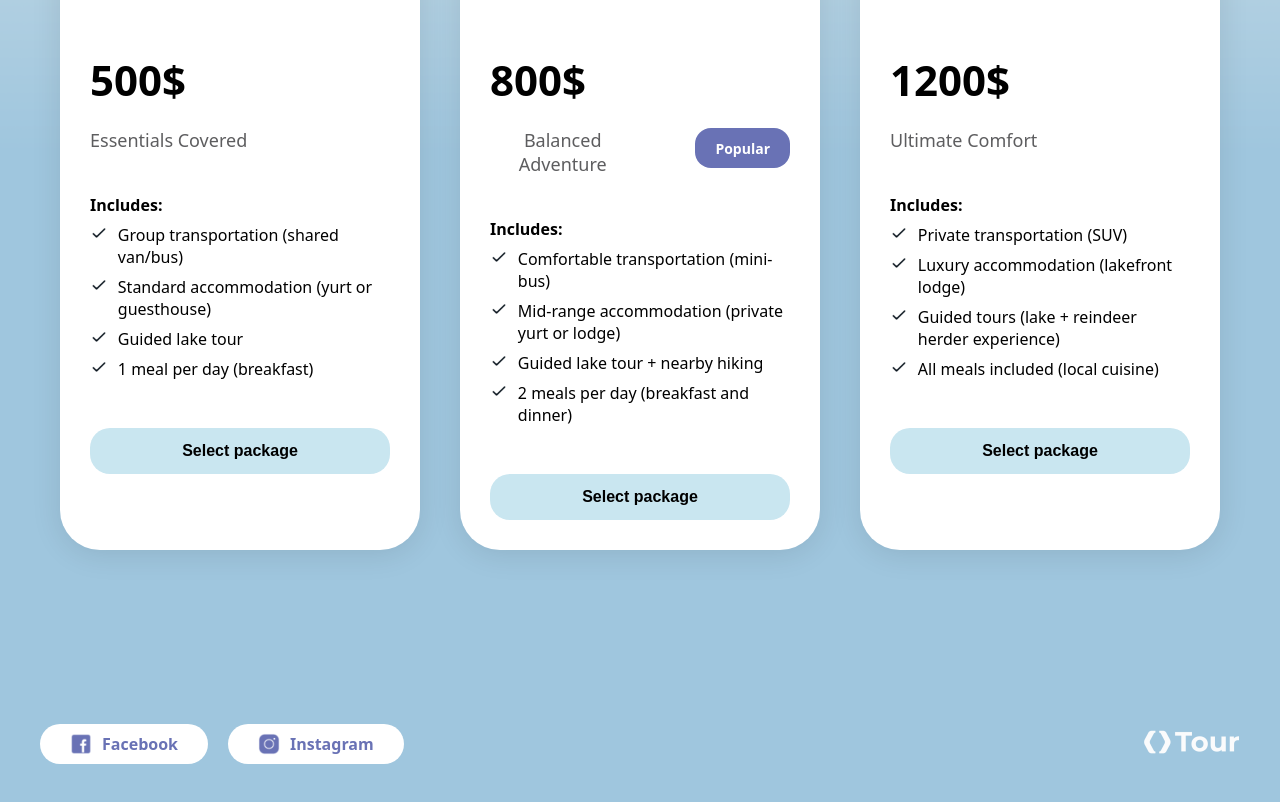
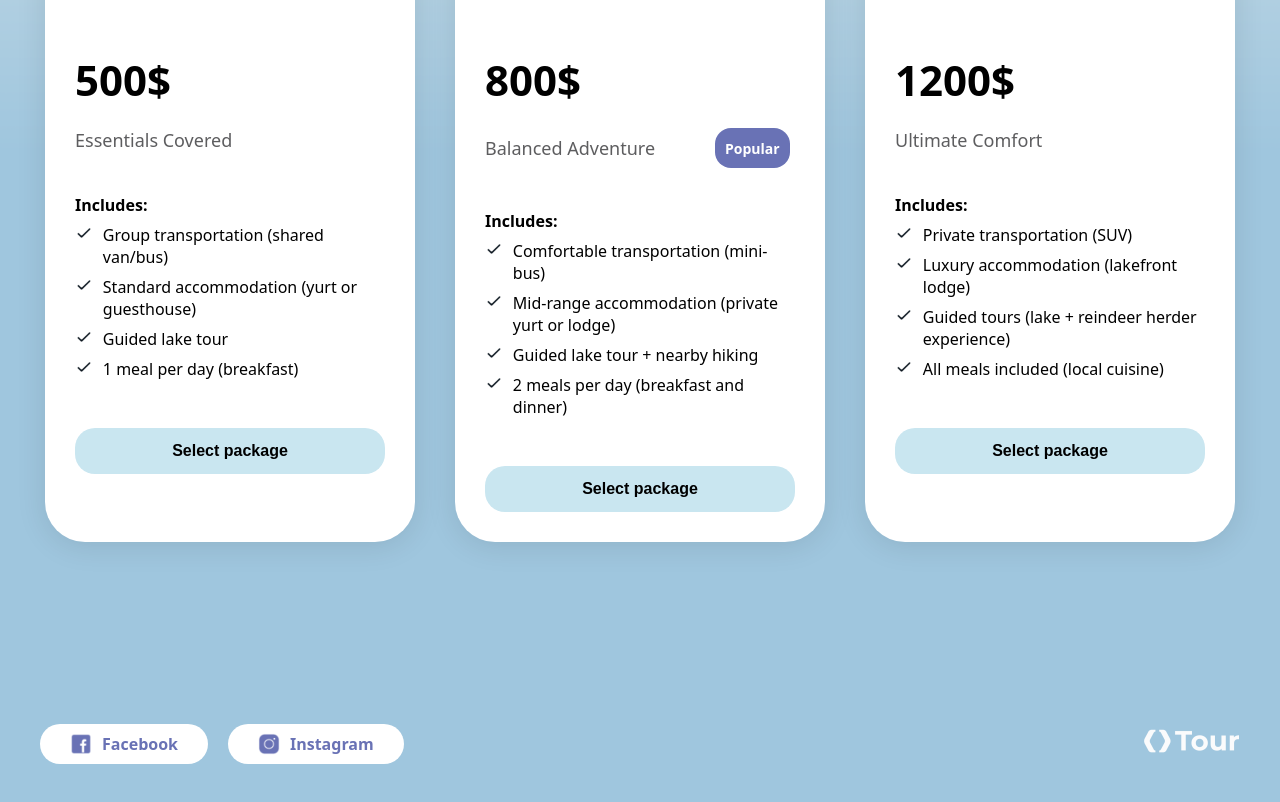
Before and after one commit to Zolboo123456/pinetour, a React (Create React App) app: page / in a window 1280 px wide. Shown: the part 2460-3262 px from the top of the page. Built offline with nearby package versions, Linux system fonts and the light colour scheme.

Commit message:
the popular button

```diff
--- a/src/components/Gradient.css
+++ b/src/components/Gradient.css
@@ -35,7 +35,7 @@
   flex-wrap: wrap;
 }
 .pricingCard {
-  width: 300px;
+  width: 310px;
   background: white;
   padding: 30px;
   border-radius: 40px;
@@ -54,8 +54,8 @@
 .popularTag {
   background: #6972b5;
   color: white;
-  padding-right: 20px;
-  padding-left: 20px;
+  padding-right: 10px;
+  padding-left: 10px;
   border-radius: 16px;
   font-size: 14px;
   font-weight: 600;
```
